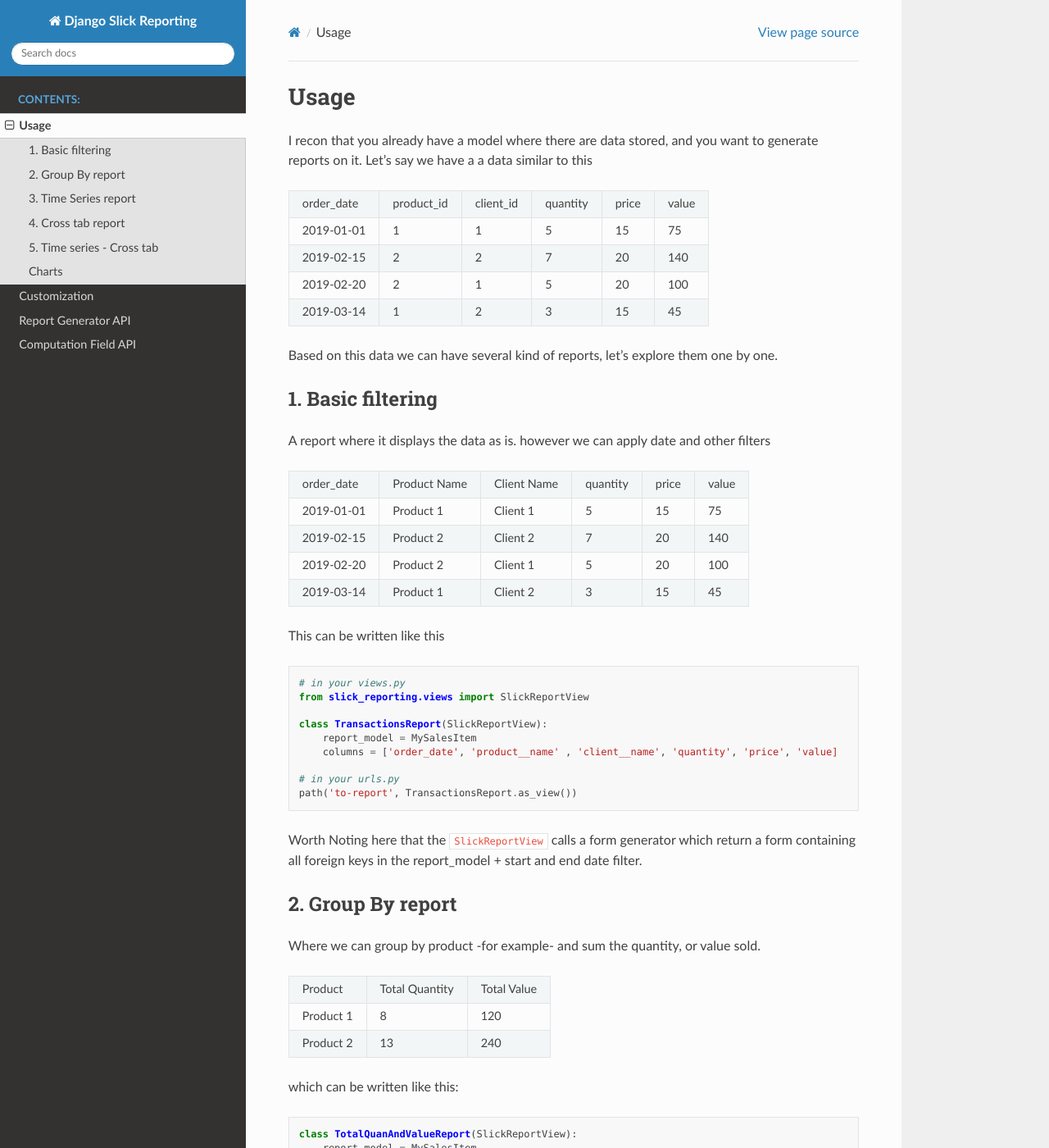
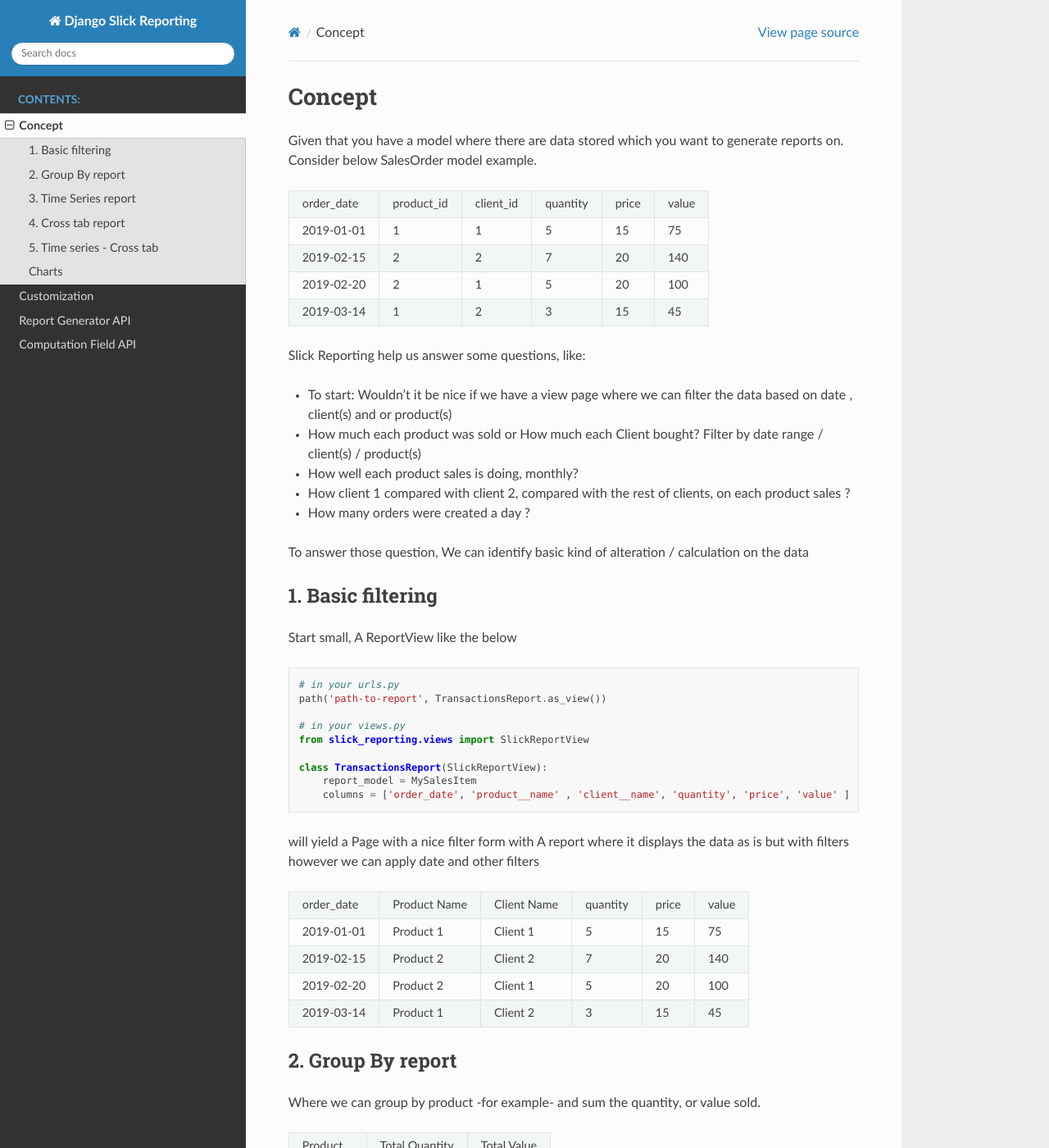
Before and after one commit to SanctiBC777/django-reporting, a Sphinx documentation site: the page built from docs/source/tour.rst, in a window 1280 px wide and 1400 px high. Shown: the whole window at 82% size. Built offline with Sphinx 7.4.7 and the Read the Docs theme 2.0.0, drawn with Linux system fonts in a browser that asks for light colours.

Commit message:
Add format_row_fun to generator Work on Documentation

```diff
--- a/docs/source/customization.rst
+++ b/docs/source/customization.rst
@@ -25,7 +25,7 @@ The SlickReportView is a wrapper around FormView. It
 2. Form Customization
 ---------------------
 Behind the scene, Sample report calls ``slick_reporting.form_factory.report_form_factory``
-a helper method which generates a form containing startdate and end date, as well as all foreign keys on the report_model.
+a helper method which generates a form containing start date and end date, as well as all foreign keys on the report_model.
 
 The Form has exactly 2 purposes
 
--- a/docs/source/index.rst
+++ b/docs/source/index.rst
@@ -2,7 +2,7 @@
 Django Slick Reporting
 ======================
 
-**Django Slick Reporting** is a report engine that allows you to compute and create diverse report form with custom calculations
+**Django Slick Reporting** is a report engine that where you can create & display diverse analytics. Batteries like a ready to use View and Charts.js integration are included.
 
 
 Installation
--- a/docs/source/tour.rst
+++ b/docs/source/tour.rst
@@ -1,11 +1,11 @@
 .. _usage:
 
-Usage
-=====
+Concept
+=======
 
 
-I recon that you already have a model where there are data stored, and you want to generate reports on it.
-Let's say we have a a data similar to this
+Given that you have a model where there are data stored which you want to generate reports on.
+Consider below SalesOrder model example.
 
 +------------+------------+-----------+----------+-------+-------+
 | order_date | product_id | client_id | quantity | price | value |
@@ -19,12 +19,38 @@ Let's say we have a a data similar to this
 | 2019-03-14 | 1          | 2         | 3        | 15    | 45    |
 +------------+------------+-----------+----------+-------+-------+
 
-Based on this data we can have several kind of reports, let's explore them one by one.
+Slick Reporting help us answer some questions, like:
+
+* To start: Wouldn't it be nice if we have a view page where we can filter the data based on date , client(s) and or product(s)
+* How much each product was sold or How much each Client bought? Filter by date range / client(s) / product(s)
+* How well each product sales is doing, monthly?
+* How client 1 compared with client 2,  compared with the rest of clients, on each product sales ?
+* How many orders were created a day ?
+
+To answer those question, We can identify basic kind of alteration / calculation on the data
+
 
 1. Basic filtering
 ------------------
 
-A report where it displays the data as is. however we can apply date and other filters
+Start small,
+A ReportView like the below
+
+.. code-block:: python
+
+    # in your urls.py
+    path('path-to-report', TransactionsReport.as_view())
+
+    # in your views.py
+    from slick_reporting.views import SlickReportView
+
+    class TransactionsReport(SlickReportView):
+        report_model = MySalesItem
+        columns = ['order_date', 'product__name' , 'client__name', 'quantity', 'price', 'value' ]
+
+
+will yield a Page with a nice filter form with
+A report where it displays the data as is but with filters however we can apply date and other filters
 
 +------------+---------------+-------------+----------+-------+-------+
 | order_date | Product Name  | Client Name | quantity | price | value |
@@ -37,23 +63,6 @@ A report where it displays the data as is. however we can apply date and other f
 +------------+---------------+-------------+----------+-------+-------+
 | 2019-03-14 | Product 1     | Client 2    | 3        | 15    | 45    |
 +------------+---------------+-------------+----------+-------+-------+
-
-This can be written like this
-
-.. code-block:: python
-
-    # in your views.py
-    from slick_reporting.views import SlickReportView
-
-    class TransactionsReport(SlickReportView):
-        report_model = MySalesItem
-        columns = ['order_date', 'product__name' , 'client__name', 'quantity', 'price', 'value]
-
-    # in your urls.py
-    path('to-report', TransactionsReport.as_view())
-
-Worth Noting here that the ``SlickReportView`` calls a form generator which return a form containing
-all foreign keys in the report_model + start and end date filter.
 
 2. Group By report
 -------------------
--- /dev/null
+++ b/docs/source/view.rst
@@ -0,0 +1,5 @@
+
+
+columns
+
+attribute
```
Also changed, not shown: other parts of docs/source/index.rst (+1 -1 lines), docs/source/recipes.rst (added, +17 -0 lines), 5 other files.
